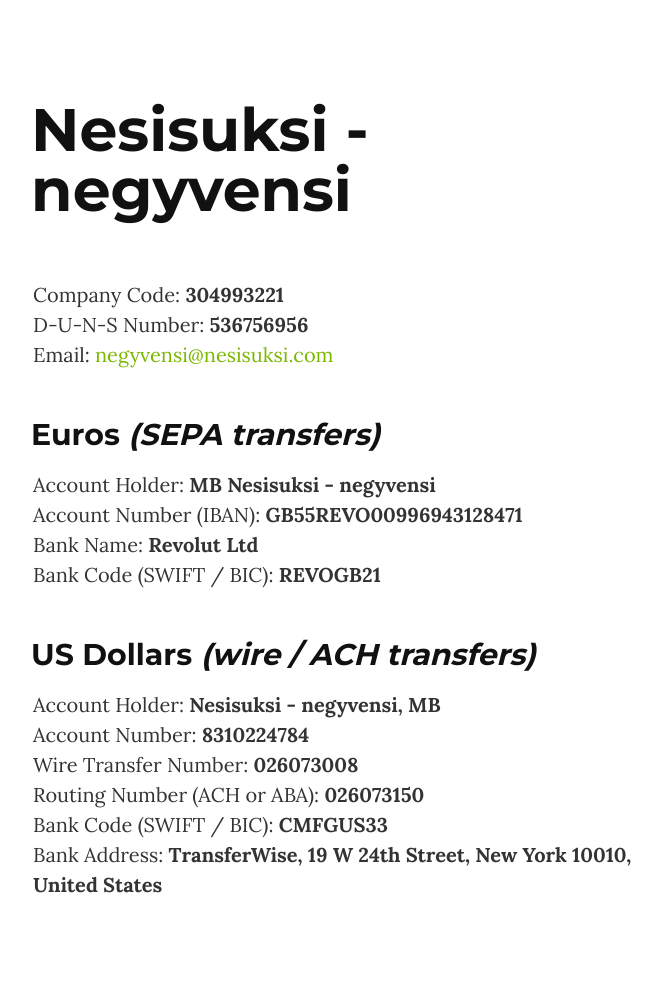
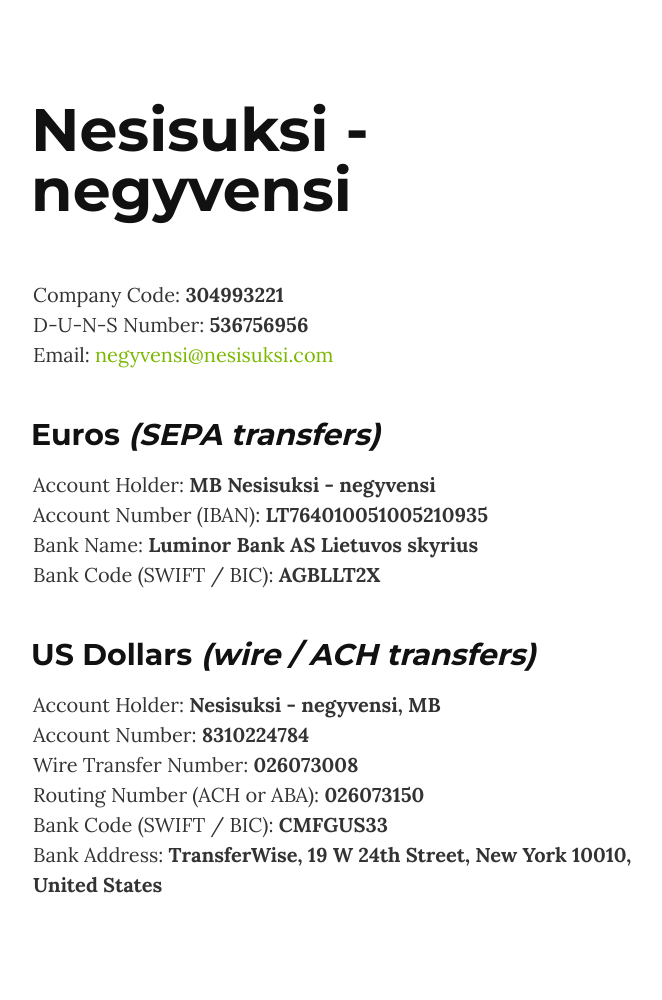
Before and after one commit to nesisuksi-negyvensi/nesisuksi-negyvensi.github.io, a Jekyll site: the page built from index.md, in a window 1280 px wide. Shown: the whole page, without its empty margins (307-969 px from the left). Built offline with Jekyll 4.4.1, drawn with Linux system fonts in a browser that asks for light colours.

Commit message:
Luminor saskaita

```diff
--- a/index.md
+++ b/index.md
@@ -14,9 +14,9 @@ layout: default
     <div class="container">
         <h2>Euros <em>(SEPA transfers)</em></h2>
         Account Holder: <strong>MB Nesisuksi - negyvensi</strong><br />
-        Account Number (IBAN): <strong>GB55REVO00996943128471</strong><br />
-        Bank Name: <strong>Revolut Ltd</strong><br />
-        Bank Code (SWIFT / BIC): <strong>REVOGB21</strong>
+        Account Number (IBAN): <strong>LT764010051005210935</strong><br />
+        Bank Name: <strong>Luminor Bank AS Lietuvos skyrius</strong><br />
+        Bank Code (SWIFT / BIC): <strong>AGBLLT2X</strong>
         <h2>US Dollars <em>(wire / ACH transfers)</em></h2>
         Account Holder: <strong>Nesisuksi - negyvensi, MB</strong><br />
         Account Number: <strong>8310224784</strong><br />
```
